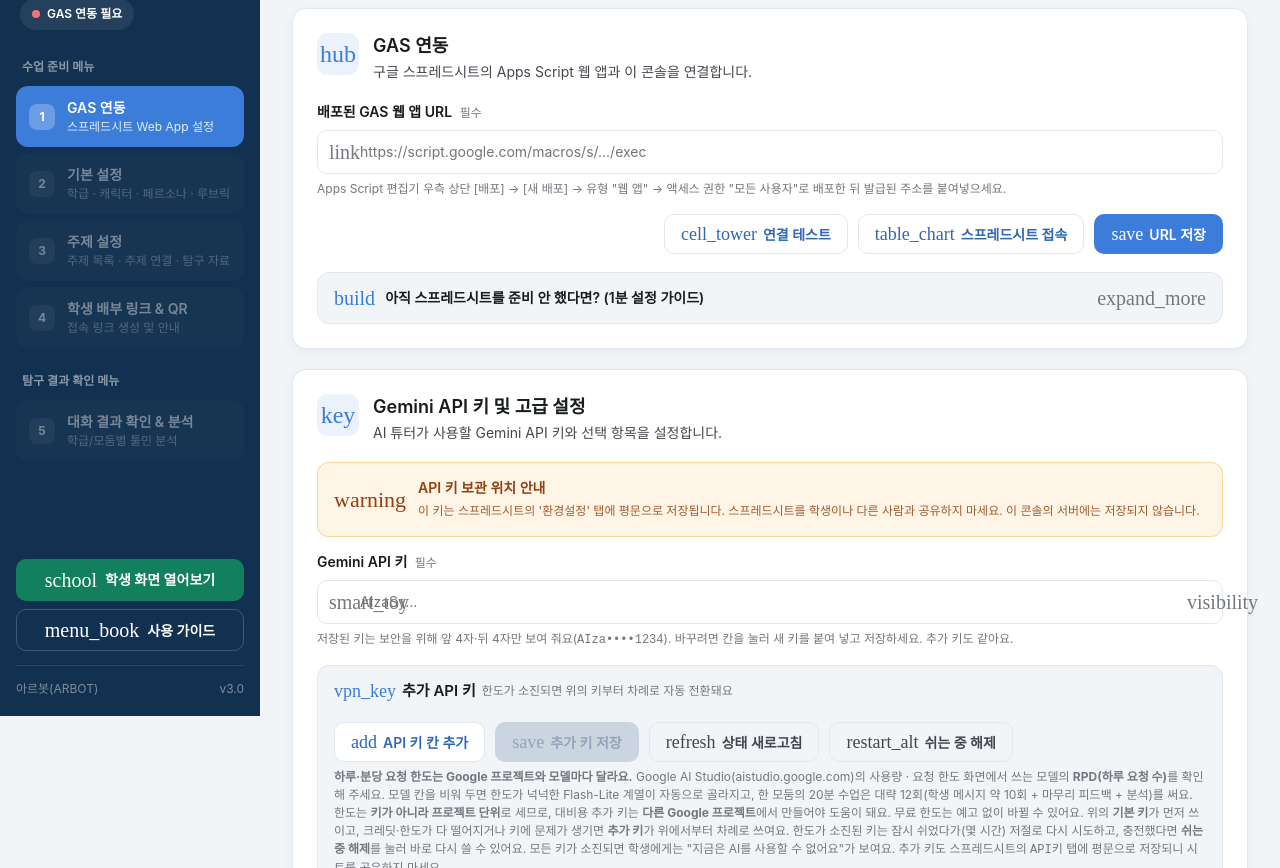
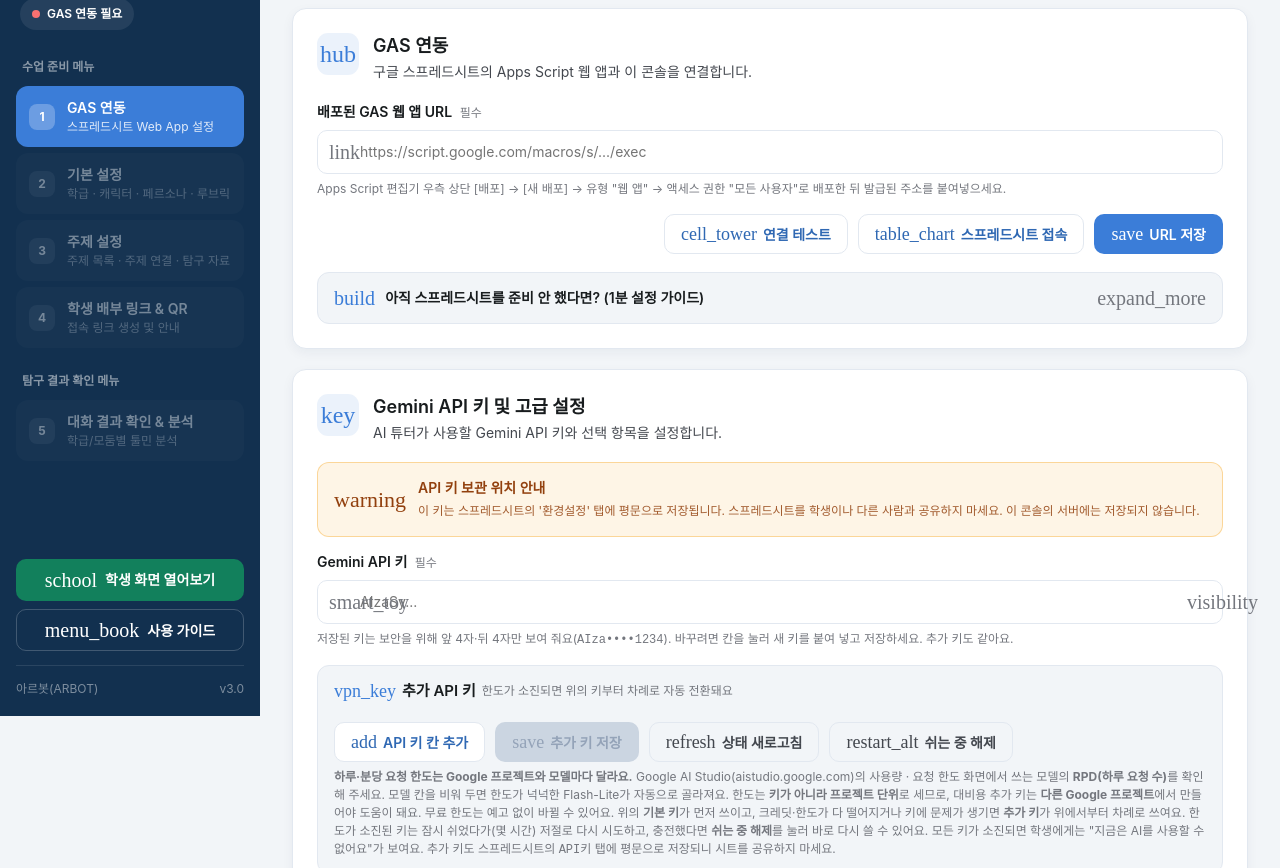
Before and after one commit to mrdoolee/arbot-project, a website: page public/index.html in a window 1280 px wide. Shown: the part 84-952 px from the top of the page. Drawn offline with Linux system fonts and the light colour scheme.

Commit message:
API 키 안내: 모둠당 요청 수 문장 삭제

```diff
--- a/public/index.html
+++ b/public/index.html
@@ -159,7 +159,7 @@
               <button id="btnResetKeys" class="btn ghost" type="button"><span class="ms">restart_alt</span>쉬는 중 해제</button>
             </div>
             <div id="keyStatus" class="status-slot"></div>
-            <p class="hint"><b>하루·분당 요청 한도는 Google 프로젝트와 모델마다 달라요.</b> Google AI Studio(aistudio.google.com)의 사용량 · 요청 한도 화면에서 쓰는 모델의 <b>RPD(하루 요청 수)</b>를 확인해 주세요. 모델 칸을 비워 두면 한도가 넉넉한 Flash-Lite 계열이 자동으로 골라지고, 한 모둠의 20분 수업은 대략 12회(학생 메시지 약 10회 + 마무리 피드백 + 분석)를 써요. 한도는 <b>키가 아니라 프로젝트 단위</b>로 세므로, 대비용 추가 키는 <b>다른 Google 프로젝트</b>에서 만들어야 도움이 돼요. 무료 한도는 예고 없이 바뀔 수 있어요. 위의 <b>기본 키</b>가 먼저 쓰이고, 크레딧·한도가 다 떨어지거나 키에 문제가 생기면 <b>추가 키</b>가 위에서부터 차례로 쓰여요. 한도가 소진된 키는 잠시 쉬었다가(몇 시간) 저절로 다시 시도하고, 충전했다면 <b>쉬는 중 해제</b>를 눌러 바로 다시 쓸 수 있어요. 모든 키가 소진되면 학생에게는 "지금은 AI를 사용할 수 없어요"가 보여요. 추가 키도 스프레드시트의 <code>API키</code> 탭에 평문으로 저장되니 시트를 공유하지 마세요.</p>
+            <p class="hint"><b>하루·분당 요청 한도는 Google 프로젝트와 모델마다 달라요.</b> Google AI Studio(aistudio.google.com)의 사용량 · 요청 한도 화면에서 쓰는 모델의 <b>RPD(하루 요청 수)</b>를 확인해 주세요. 모델 칸을 비워 두면 한도가 넉넉한 Flash-Lite가 자동으로 골라져요. 한도는 <b>키가 아니라 프로젝트 단위</b>로 세므로, 대비용 추가 키는 <b>다른 Google 프로젝트</b>에서 만들어야 도움이 돼요. 무료 한도는 예고 없이 바뀔 수 있어요. 위의 <b>기본 키</b>가 먼저 쓰이고, 크레딧·한도가 다 떨어지거나 키에 문제가 생기면 <b>추가 키</b>가 위에서부터 차례로 쓰여요. 한도가 소진된 키는 잠시 쉬었다가(몇 시간) 저절로 다시 시도하고, 충전했다면 <b>쉬는 중 해제</b>를 눌러 바로 다시 쓸 수 있어요. 모든 키가 소진되면 학생에게는 "지금은 AI를 사용할 수 없어요"가 보여요. 추가 키도 스프레드시트의 <code>API키</code> 탭에 평문으로 저장되니 시트를 공유하지 마세요.</p>
           </div>
           <div class="field">
             <label for="s_geminiModel">AI 모델 <span class="opt">선택 · 기본은 자동</span></label>
```
